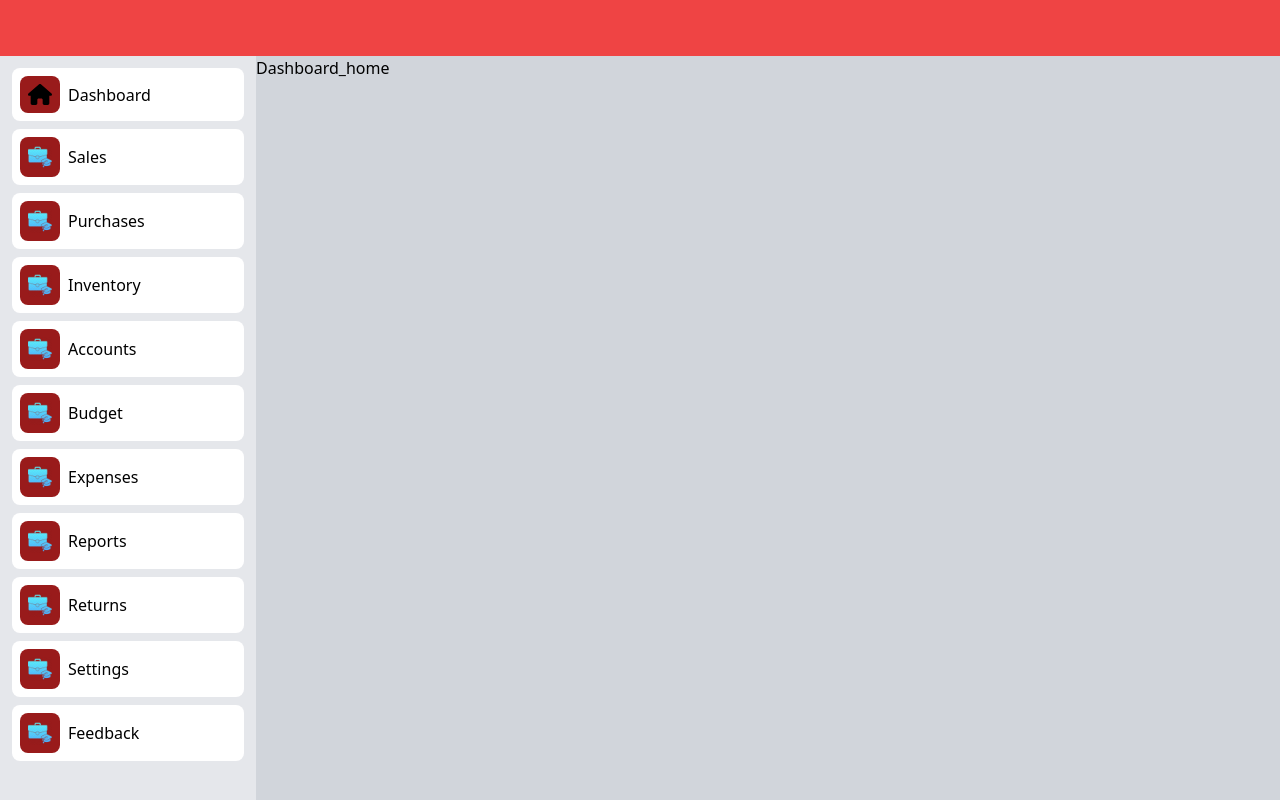
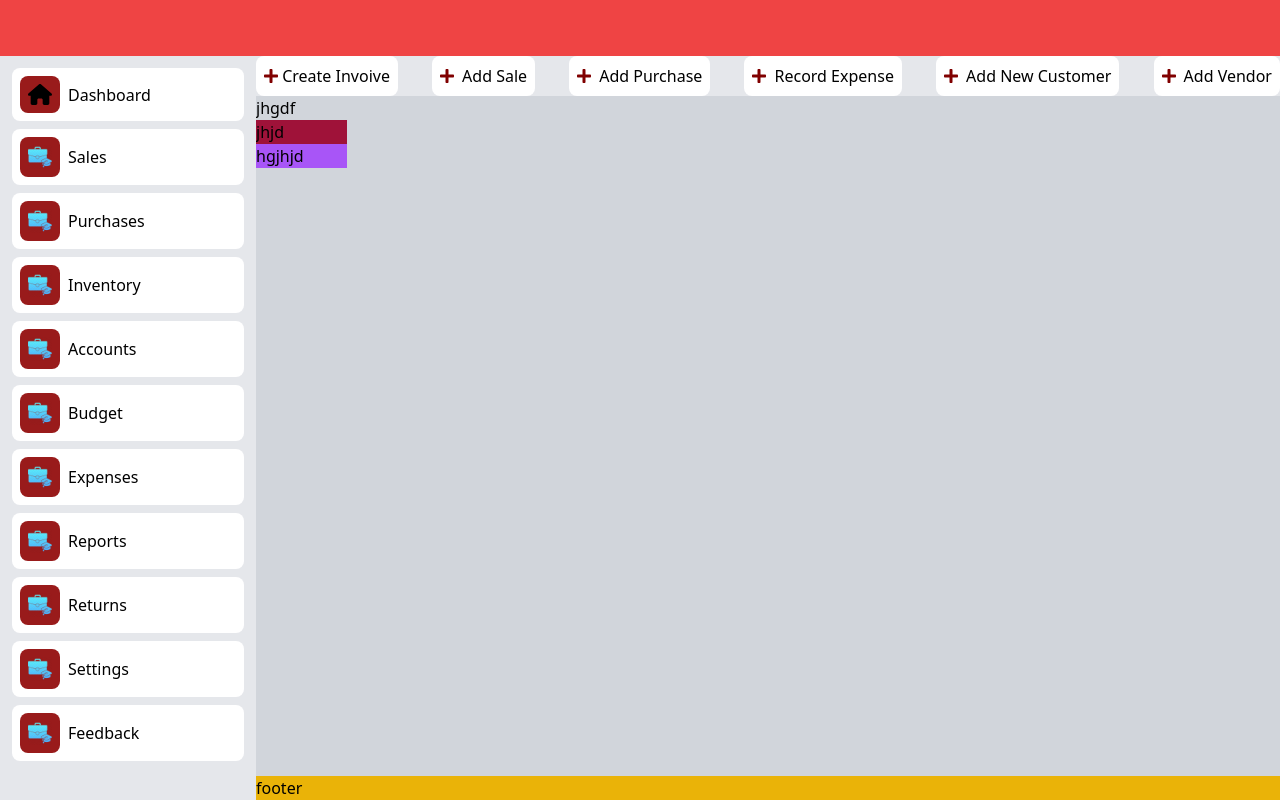
Before and after one commit to pmaxy/EMTECH_E_HASIBU_FRONTEND, a Vue app in the folder E-HASIBU/: page /Dashboard_home in a window 1280 px wide. Built offline with nearby package versions, Linux system fonts and the light colour scheme.

Commit message:
Created SignUp page and Part of Dashboard

```diff
--- a/E-HASIBU/src/App.vue
+++ b/E-HASIBU/src/App.vue
@@ -1,6 +1,8 @@
 <template>
 
-
+<!--<StartUpPage />-->
+ <!--<SignUp />-->
+ <!--<CreatePassword />-->
  <Dashboard />
 
 </template>
@@ -14,6 +16,7 @@ export default {
      name:'App',
      components:{
       Dashboard,
+
      }
 
 }
--- /dev/null
+++ b/E-HASIBU/src/components/User/Authentication/SignUp.vue
@@ -0,0 +1,49 @@
+<template>
+    <div class="w-screen h-screen flex justify-center items-center bg-gray-200">
+<form @submit.prevent="HandleSubmit" class="flex flex-col gap-4 bg-white pr-4 pl-4 pb-4 pt-4 items-center justify-center rounded-lg">
+    <h2>To proceed with registration,<br> enter the following details.</h2>
+
+<div class="flex flex-col">
+<label for="AccountNumber">Account Number</label>
+<input class="outline outline-2 outline-offset-2 outline-red-900 rounded-lg" type="text" id="AccountNumber" v-model="formValues.AccountNumber">
+</div>
+
+<div class="flex flex-col">
+ <label for="IDNumberOrBusinessNumber">ID/Business Number</label>
+<input class="outline outline-2 outline-offset-2 outline-red-900 rounded-lg" type="text" id="IDNumberOrBusinessNumber" v-model="formValues.IDNumberOrBusinessNumber">
+</div>
+<div>
+<input type="checkbox" id="terms" v-model="formValues.terms">
+<label class="font-style: italic" for="terms">I agree to the terms of service. <br>and privacy policy</label>
+</div>
+<div>
+    <button class=" bg-red-900 rounded-lg pl-2 pr-2 hover:scale-[1.05] text-white">Sign Up</button>
+</div>
+</form>
+    </div>
+</template>
+
+<script>
+    export default {
+        name:"SignUp",
+        data(){
+            return {
+                formValues:{
+                    AccountNumber:'',
+                    IDNumberOrBusinessNumber:'',
+                    terms:false
+                }
+            }
+        },
+        methods:{
+
+            HandleSubmit(){
+                console.log('form values',this.formValues)
+            }
+        }
+    }
+</script>
+
+<style>
+
+</style>
--- /dev/null
+++ b/E-HASIBU/src/components/User/Authentication/StartUpPage.vue
@@ -0,0 +1,39 @@
+<template>
+  <div class="container_startup bg-gray-200 flex items-center justify-center h-screen w-screen ">
+    <div class=" gap-8 rounded-lg bg-white pt-10 pb-10 pl-2 pr-2 flex flex-col items-center justify-center">
+        <div>
+
+        </div>
+     <div class="header">
+      <h2 class="text-red-900 font-bold row-span-4 grid-row: span 4 / span 4">WELCOME TO E-HASIBU PLATFORM</h2>
+    </div>
+
+    <div class=" flex flex-col text-red-700 font-bold">
+      <span class="mt-2">FINANCIAL</span>
+      <span class="mt-2">SOLUTIONS</span>
+      <span class="mt-2">&</span>
+      <span class="mt-2">DIGITIZING</span>
+      <span class="mt-2">MSME</span>
+    </div>
+
+    <div class="flex gap-4">
+     <button class="bg-white-200  rounded-xl pl-2 pr-2  text-red-900 hover:scale-[1.05] outline outline-offset-2 outline-1" >Sign In</button>
+     <button class="bg-white-200  rounded-xl pl-2 pr-2  text-red-900 hover:scale-[1.05] outline outline-offset-2 outline-1">Log In</button>
+    </div>
+    </div>
+
+  </div>
+</template>
+
+<script>
+export default {
+  name: "StartUpPage",
+  data() {
+    return {};
+  },
+};
+</script>
+
+<style>
+
+</style>
--- /dev/null
+++ b/E-HASIBU/src/components/User/Authentication/Verification.vue
@@ -0,0 +1,45 @@
+<template>
+    <div class="w-screen h-screen flex justify-center items-center bg-gray-200">
+<form @submit.prevent="HandleSubmit" class="flex flex-col gap-4 bg-white pr-4 pl-4 pb-4 pt-4 items-center justify-center rounded-lg">
+    <h2 class="text-red-900 font-lg font-bold">Verification</h2>
+    <h3>Enter the OTP sent to {{PhoneNumber}} <br> in the field below</h3>
+
+<div class="flex flex-col">
+<label for="VerificationCode">Verification Code</label>
+<input class="outline outline-1 outline-offset-2 outline-red-900 rounded-lg" type="text text-sm italic" placeholder="Enter code" id="VerificationCode" v-model="formValues.VerificationCode">
+</div>
+
+<div>
+    <button class=" bg-red-900 rounded-lg pl-2 pr-2 hover:scale-[1.05] text-white outline outline-1 outline-offset-2 outline-red-900">Submit</button>
+</div>
+<div class="flex gap-2 italic no-underline hover:underline">
+    <a href="#">Resend code</a>
+    <a href="#">Send via email</a>
+</div>
+</form>
+    </div>
+</template>
+
+<script>
+    export default {
+        name:"SignUp",
+        data(){
+            return {
+                formValues:{
+                    VerificationCode:'',
+                },
+PhoneNumber:'0712\****60'
+            }
+        },
+        methods:{
+
+            HandleSubmit(){
+                console.log('form values',this.formValues)
+            }
+        }
+    }
+</script>
+
+<style>
+
+</style>
--- a/E-HASIBU/src/components/User/Dashboard/Dashboard.vue
+++ b/E-HASIBU/src/components/User/Dashboard/Dashboard.vue
@@ -3,17 +3,17 @@
     <nav class="navbar fixed top-0 left-0 right-0  h-14 bg-red-500  lg:row-start-1 lg:row-end-2">
         <Navbar />
     </nav>
-    <section class="fixed flex w-screen justify-evenly top-14 bottom-0 left-0 right-0  sec1 lg:row-start-2 lg:row-end-12">
+    <div class="fixed flex w-screen justify-evenly top-14 bottom-0 left-0 right-0  sec1 lg:row-start-2 lg:row-end-12">
         <div class=" bg-gray-200 ">
             <Sidebar/>
         </div>
-        <div class="main  w-full flex flex-col h-screen overflow-auto">
-             <div class="bg-gray-300 h-full "><router-view></router-view></div>
-             <footer class=" bg-yellow-500 ">
+        <main class="main relative w-full flex flex-col overflow-auto">
+             <div class="bg-gray-300  h-full "><router-view></router-view></div>
+             <div class=" bg-yellow-500 fixed w-full bottom-0  ">
               <Footer />
-            </footer>
-        </div>
-    </section>
+            </div>
+        </main>
+    </div>
 
    </div>
 
@@ -21,7 +21,6 @@
 
 <script>
 import Footer from './footer/Footer.vue'
-import Dashboard_home from './Main/Dashboard_home.vue'
 import Feedback from './Main/Feedback.vue'
 import Navbar from './Navbar/Navbar.vue'
 import Sidebar from './sidebar/Sidebar.vue'
@@ -31,7 +30,6 @@ export default {
     name:"Dashboard",
     components:{
         Navbar,
-        Dashboard_home,
         Sidebar,
         Footer,
         Feedback,
--- a/E-HASIBU/src/components/User/Dashboard/Main/Dashboard_home.vue
+++ b/E-HASIBU/src/components/User/Dashboard/Main/Dashboard_home.vue
@@ -1,17 +1,73 @@
 <template>
-    <h1>Dashboard_home</h1>
+  <div class="grid grid-col-1 lg:grid-col-4 lg:grid-row-5 overflow-auto auto-cols-auto" >
+  <ul class="lg:row-start-1 lg:row-end-2 w-full  items-center lg:col-start-1 justify-between lg:col-end-7 gap-2 bg-gray-200 grid md:grid-col-4 lg:grid-col-7 grid-col-1">
+     <li  class="list_button flex md:col-start-1 md:col-end-2 ">
+              <router-link :to="{name:'Sales'}" class="p-2 bg-white rounded-lg gap-2 items-center row hover:scale-[1.05] flex">
 
+  <span> <font-awesome-icon :icon="['fa', 'plus']" :style="{color:'maroon'} "/> Create Invoive</span>
+
+              </router-link>
+            </li>
+
+    <li class="list_Button flex md:col-start-2 md:col-end-3">
+      <router-link :to="{name:'Sales'}" class="p-2 bg-white rounded-lg flex gap-2 items-center row hover:scale-[1.05] " >
+<font-awesome-icon :icon="['fa', 'plus']" :style="{color:'maroon'} "/><span>Add Sale</span>
+      </router-link>
+    </li>
+
+<li class="list_Button flex md:col-start-3 md:col-end-4">
+      <router-link :to="{name:'Purchases'}" class="p-2 bg-white rounded-lg  flex gap-2 items-center row hover:scale-[1.05] ">
+<font-awesome-icon :icon="['fa', 'plus']" :style="{color:'maroon'} "/>                <span>Add Purchase</span>
+              </router-link>
+            </li>
+
+<li class="list_Button flex lg:col-start-4 lg:col-end-5 md:col-start-1 md:col-end-2">
+   <router-link :to="{name:'Expenses'}" class="p-2 bg-white rounded-lg  flex gap-2 items-center row hover:scale-[1.05] ">
+<font-awesome-icon :icon="['fa', 'plus']" :style="{color:'maroon'} "/>                <span>Record Expense</span>
+              </router-link>
+            </li>
+
+    <li class="list_Button flex lg:col-start-5 lg:col-end-6 md:col-start-2 md:col-end-3">
+       <router-link :to="{name:'Sales'}" class="p-2 bg-white rounded-lg  flex gap-2 items-center row hover:scale-[1.05] ">
+<font-awesome-icon :icon="['fa', 'plus']" :style="{color:'maroon'} "/>                <span>Add New Customer</span>
+              </router-link>
+            </li>
+
+            <li class="list_Button flex lg:col-start-6 lg:col-end-7 md:col-start-3 md:col-end-4">
+               <router-link :to="{name:'Purchases'}" class="p-2 bg-white rounded-lg  flex gap-2 items-center row hover:scale-[1.05] ">
+<font-awesome-icon :icon="['fa', 'plus']" :style="{color:'maroon'} "/>                <span>Add Vendor</span>
+              </router-link>
+            </li>
+
+    </ul>
+  <ul class=" grid lg:row-start-2 lg:row-end-3 lg:col-start-1 lg:col-end-3 bg-black-500 ">
+   <li>jhgdf</li>
+  </ul>
+  <ul class="grid lg:row-start-3 lg:row-end-4 lg:col-start-1 lg:col-end-3 bg-rose-800 ">
+  <li>jhjd</li>
+  </ul>
+  <ul class="grid lg:row-start-4 lg:row-end-5 lg:col-start-1 lg:col-end-3 bg-purple-500 ">
+   <li>hgjhjd</li>
+  </ul>
+
+    </div>
 </template>
 
 <script>
 export default {
-name:"Dashboard_home",
-components:{
-
-}
-}
+  name: "Dashboard_home",
+  components: {},
+  data() {
+    return {
+      Sales: 1000,
+      Profit: 1000,
+      Expenses: 1000,
+      NewCustomers: 12,
+      Percentage: "2%",
+    };
+  },
+};
 </script>
 
 <style>
-
 </style>
--- a/E-HASIBU/src/main.js
+++ b/E-HASIBU/src/main.js
@@ -5,10 +5,11 @@ import App from './App.vue'
 import router from './router'
 import { library } from '@fortawesome/fontawesome-svg-core'
 import { FontAwesomeIcon } from '@fortawesome/vue-fontawesome'
-import { faHouse } from '@fortawesome/free-solid-svg-icons'
+import { faPlus } from '@fortawesome/free-solid-svg-icons'
 
 
-library.add(faHouse);
+library.add(faPlus);
+
 
 
 const app = createApp(App)
--- a/E-HASIBU/src/router/index.js
+++ b/E-HASIBU/src/router/index.js
@@ -8,6 +8,12 @@ const router = createRouter({
       name: 'Dashboard',
       component: () => import('../components/User/Dashboard/Dashboard.vue')
     },
+    {
+      path: '/Login',
+      name: 'Login',
+      component: () => import('../components/User/Authentication/Verification.vue')
+    },
+
     {
       path: '/Feedback',
       name: 'Feedback',
```
Also changed, not shown: E-HASIBU/package.json (+4 -3 lines), E-HASIBU/src/components/User/Authentication/CreatePassword.vue (added, +72 -0 lines), E-HASIBU/src/assets/plus-solid.svg (added), E-HASIBU/src/components/User/Authentication/Login.vue (deleted), 1 other file (tests, documents, lock files or other folders).
